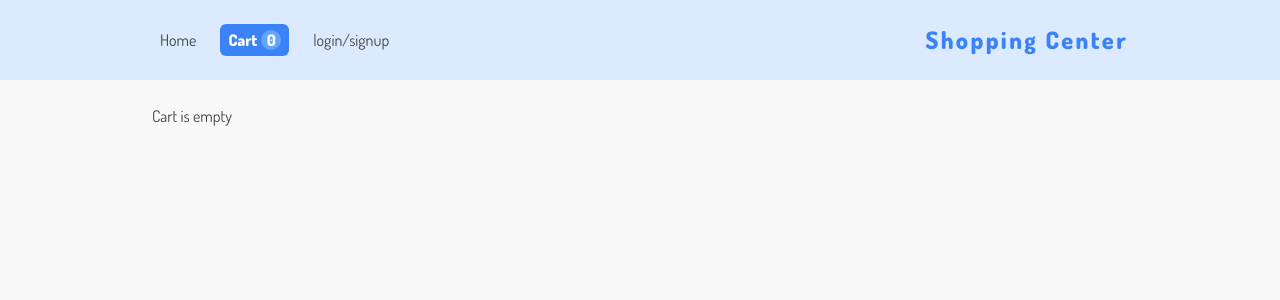
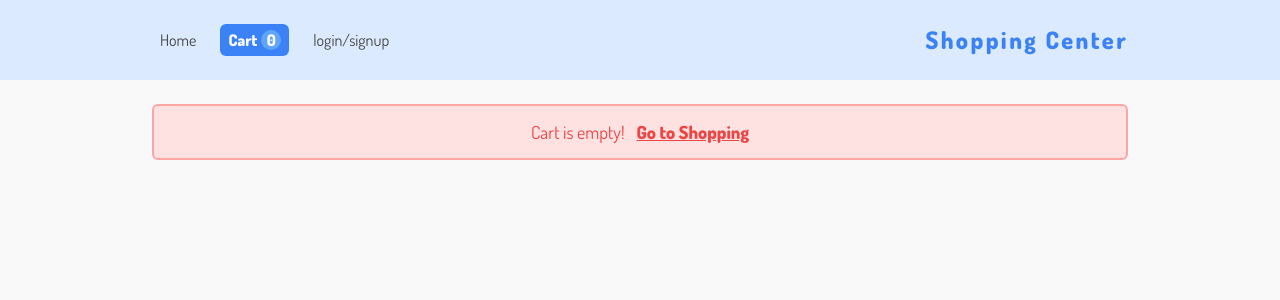
Before and after one commit to setykarimi/Shopping-Website, a React (Create React App) app: page /cart in a window 1280 px wide. Shown: the top 300 px of the page. Built offline with nearby package versions, Linux system fonts and the light colour scheme.

Commit message:
edit classNames for empty cart

```diff
--- a/src/pages/CartPage.js
+++ b/src/pages/CartPage.js
@@ -13,7 +13,10 @@ const CartPage = () => {
         dispatch({ type: "REMOVE_PRODUCT", payload: cartItem })
     }
     if (cart.length == 0) {
-        return <div>Cart is empty</div>
+        return <div className='bg-red-100 py-3 rounded-md border-2 border-red-300 text-red-500 text-lg text-center'>
+            <span className="mr-3">Cart is empty!</span>
+            <Link to='/' className='text-red-500 font-black underline'>Go to Shopping</Link>
+        </div>
     }
 
     return (
@@ -50,7 +53,7 @@ const CartSummary = ({ total, cart }) => {
     const originalTotal = cart.length
         ? cart.reduce((acc, curr) => acc + curr.quantity * curr.price, 0) : 0;
     return (
-        <section className="bg-white p-4 rounded-md shadow-md h-max sticky top-24">
+        <section className="bg-white p-4 rounded-md shadow-md h-max sticky top-24 text-center">
             <h3 className="font-black text-2xl mb-4 text-blue-500">Cart summary</h3>
             <div className="mb-4">
                 <h5 className="font-bold text-lg">originalTotal price</h5>
```
